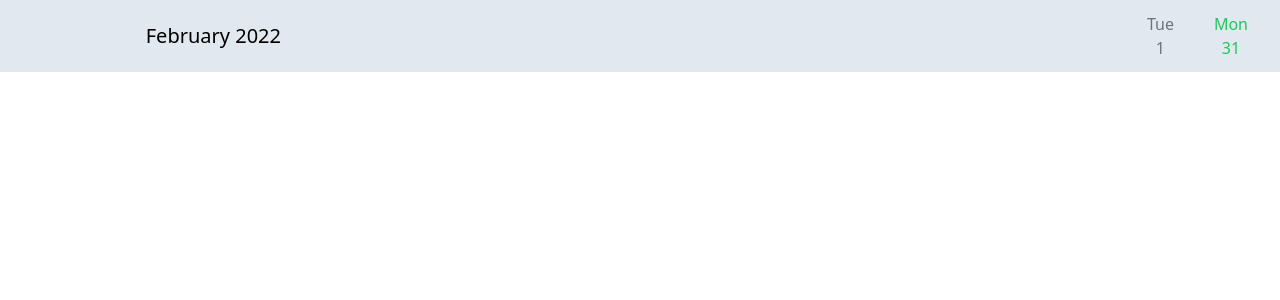
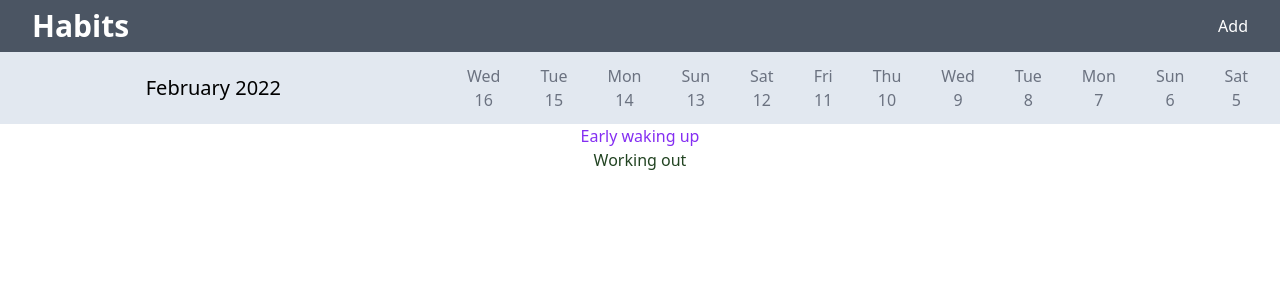
Before and after one commit to Shysh-Oleksandr/one-more, a React (Create React App) app: page / in a window 1280 px wide. Shown: the top 300 px of the page. Built offline with nearby package versions, Linux system fonts and the light colour scheme.

Commit message:
Made displaying all habits.

```diff
--- a/package.json
+++ b/package.json
@@ -20,6 +20,7 @@
     "redux": "^4.1.2",
     "redux-thunk": "^2.4.1",
     "typescript": "^4.5.5",
+    "uuid": "^8.3.2",
     "web-vitals": "^2.1.4"
   },
   "scripts": {
@@ -47,6 +48,7 @@
     ]
   },
   "devDependencies": {
+    "@types/uuid": "^8.3.4",
     "tailwindcss": "^3.0.23"
   }
 }
--- a/src/App.tsx
+++ b/src/App.tsx
@@ -1,19 +1,12 @@
 import React from "react";
-import { useDispatch, useSelector } from "react-redux";
-import { bindActionCreators } from "redux";
 import "./App.css";
 import Habits from "./Components/Habits";
-import { actionCreactors, State } from "./State";
+import Navbar from "./Components/Navbar";
 
 function App() {
-  const dispatch = useDispatch();
-
-  const { addingHabit, removingHabit, editingHabit, markingHabit } =
-    bindActionCreators(actionCreactors, dispatch);
-  const habitState = useSelector((state: State) => state.habit);
-
   return (
     <div className="App">
+      <Navbar />
       <Habits />
     </div>
   );
--- /dev/null
+++ b/src/Components/Habit.tsx
@@ -0,0 +1,20 @@
+import React from "react";
+
+export interface IHabit {
+  name: string;
+  color: string;
+  markedDays: {
+    date: Date;
+    isMarked: boolean;
+  };
+}
+
+type IProps = {
+  habit: IHabit;
+};
+
+function Habit({ habit }: IProps) {
+  return <div style={{ color: habit.color }}>{habit.name}</div>;
+}
+
+export default Habit;
--- a/src/Components/Habits.tsx
+++ b/src/Components/Habits.tsx
@@ -1,29 +1,41 @@
 import React from "react";
 import Calendar from "react-calendar";
-// import "react-calendar/dist/Calendar.css";
+import { useDispatch, useSelector } from "react-redux";
+import { bindActionCreators } from "redux";
+import { actionCreactors, State } from "../State";
 import "../Styles/calendar.css";
-import { getDayName } from "./../Helpers/functions";
+import { v4 as uuidv4 } from "uuid";
 
-type Props = {};
+import { getMinDate, getMaxDate, getDayName } from "./../Helpers/functions";
+import Habit, { IHabit } from "./Habit";
 
-function Habits({}: Props) {
-  const currentDate = new Date();
+function Habits() {
+  const dispatch = useDispatch();
 
-  var minDate = new Date(currentDate.getTime());
-  minDate.setDate(currentDate.getDate() - 39);
-
-  var maxDate = new Date(currentDate.getTime());
-  maxDate.setDate(currentDate.getDate() - 17);
+  const { addingHabit, removingHabit, editingHabit, markingHabit } =
+    bindActionCreators(actionCreactors, dispatch);
+  const habitsState = useSelector((state: State) => state.habits);
 
   return (
     <div className="">
-      <Calendar
-        maxDate={maxDate}
-        minDate={minDate}
-        minDetail="month"
-        defaultView="month"
-        formatDay={(locale, date) => getDayName(date, locale)}
-      />
+      <div>
+        <Calendar
+          maxDate={getMaxDate()}
+          minDate={getMinDate()}
+          minDetail="month"
+          defaultView="month"
+          formatDay={(locale, date) => getDayName(date, locale)}
+        />
+      </div>
+      <div>
+        {habitsState.habits.map((habit: IHabit, index: number) => {
+          return (
+            <div key={uuidv4()}>
+              <Habit habit={habit} />
+            </div>
+          );
+        })}
+      </div>
     </div>
   );
 }
--- /dev/null
+++ b/src/Components/Navbar.tsx
@@ -0,0 +1,14 @@
+import React from "react";
+
+type Props = {};
+
+function Navbar({}: Props) {
+  return (
+    <div className="flex justify-between px-8 py-2 bg-gray-600 text-white">
+      <h2 className="text-3xl font-bold">Habits</h2>
+      <button>Add</button>
+    </div>
+  );
+}
+
+export default Navbar;
--- a/src/Helpers/functions.ts
+++ b/src/Helpers/functions.ts
@@ -3,3 +3,17 @@ export function getDayName(dateStr: Date, locale: string) {
     weekday: "short",
   })} \n ${dateStr.getDate()}`;
 }
+
+export function getMinDate(): Date {
+  const currentDate = new Date();
+  var minDate = new Date(currentDate.getTime());
+  minDate.setDate(currentDate.getDate() - 13);
+  return minDate;
+}
+
+export function getMaxDate(): Date {
+  const currentDate = new Date();
+  var maxDate = new Date(currentDate.getTime());
+  maxDate.setDate(currentDate.getDate());
+  return maxDate;
+}
--- a/src/State/Reducers/HabitReducer.ts
+++ b/src/State/Reducers/HabitReducer.ts
@@ -1,21 +1,48 @@
 import { ActionType } from "../Action-types";
 import { Action } from "../Actions";
+import { IHabit } from "./../../Components/Habit";
 
-const initialState = 0;
+interface IHabits {
+  habits: IHabit[];
+}
 
-const habitReducer = (state: number = initialState, action: Action) => {
+const initialState: IHabits = {
+  habits: [
+    {
+      name: "Early waking up",
+      color: "#842ef2",
+      markedDays: {
+        date: new Date(),
+        isMarked: false,
+      },
+    },
+    {
+      name: "Working out",
+      color: "#242",
+      markedDays: {
+        date: new Date(),
+        isMarked: true,
+      },
+    },
+  ],
+};
+
+const habitReducer = (
+  state: IHabits = initialState,
+  action: Action
+): IHabits => {
   switch (action.type) {
-    case ActionType.ADDING:
-      return state + action.payload;
+    // case ActionType.ADDING:
+    //   return state + action.payload;
 
-    case ActionType.REMOVING:
-      return state - action.payload;
+    // case ActionType.REMOVING:
+    //   return state - action.payload;
 
-    case ActionType.EDITING:
-      return state * action.payload;
+    // case ActionType.EDITING:
+    //   return state * action.payload;
 
-    case ActionType.MARKING:
-      return state + action.payload;
+    // case ActionType.MARKING:
+    //   return state + action.payload;
 
     default:
       return state;
--- a/src/State/Reducers/index.ts
+++ b/src/State/Reducers/index.ts
@@ -2,7 +2,7 @@ import { combineReducers } from "redux";
 import habitReducer from "./HabitReducer";
 
 const reducers = combineReducers({
-  habit: habitReducer,
+  habits: habitReducer,
 });
 
 export default reducers;
--- a/tailwind.config.js
+++ b/tailwind.config.js
@@ -1,5 +1,9 @@
 module.exports = {
-  content: ["./src/**/*.{html,js}"],
+  content: [
+    "./src/**/*.{html,js}",
+    "./src/**/*.{html,ts}",
+    "./src/**/*.{html,tsx}",
+  ],
   theme: {
     extend: {},
   },
```
Also changed, not shown: 2 other files (tests, documents, lock files or other folders).
